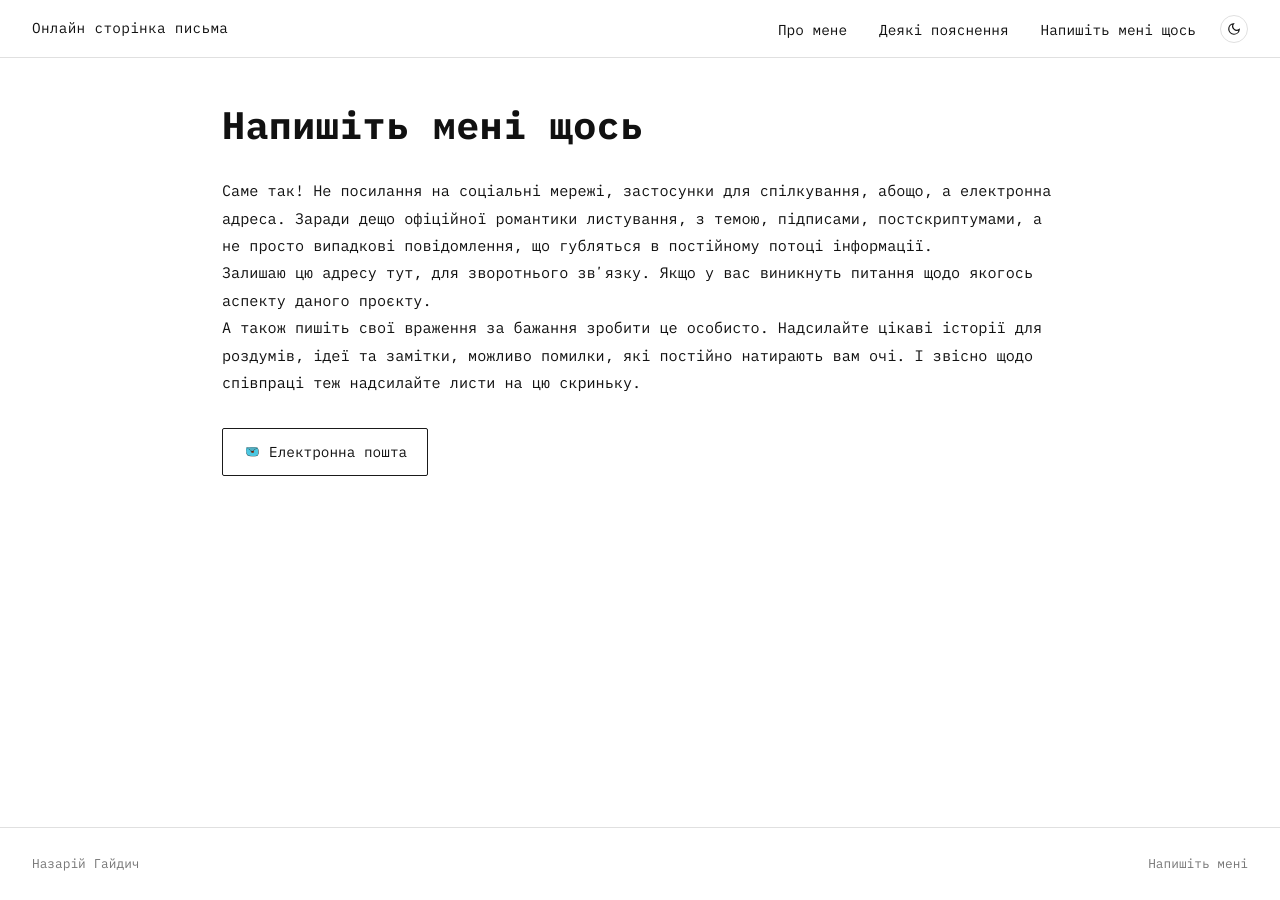
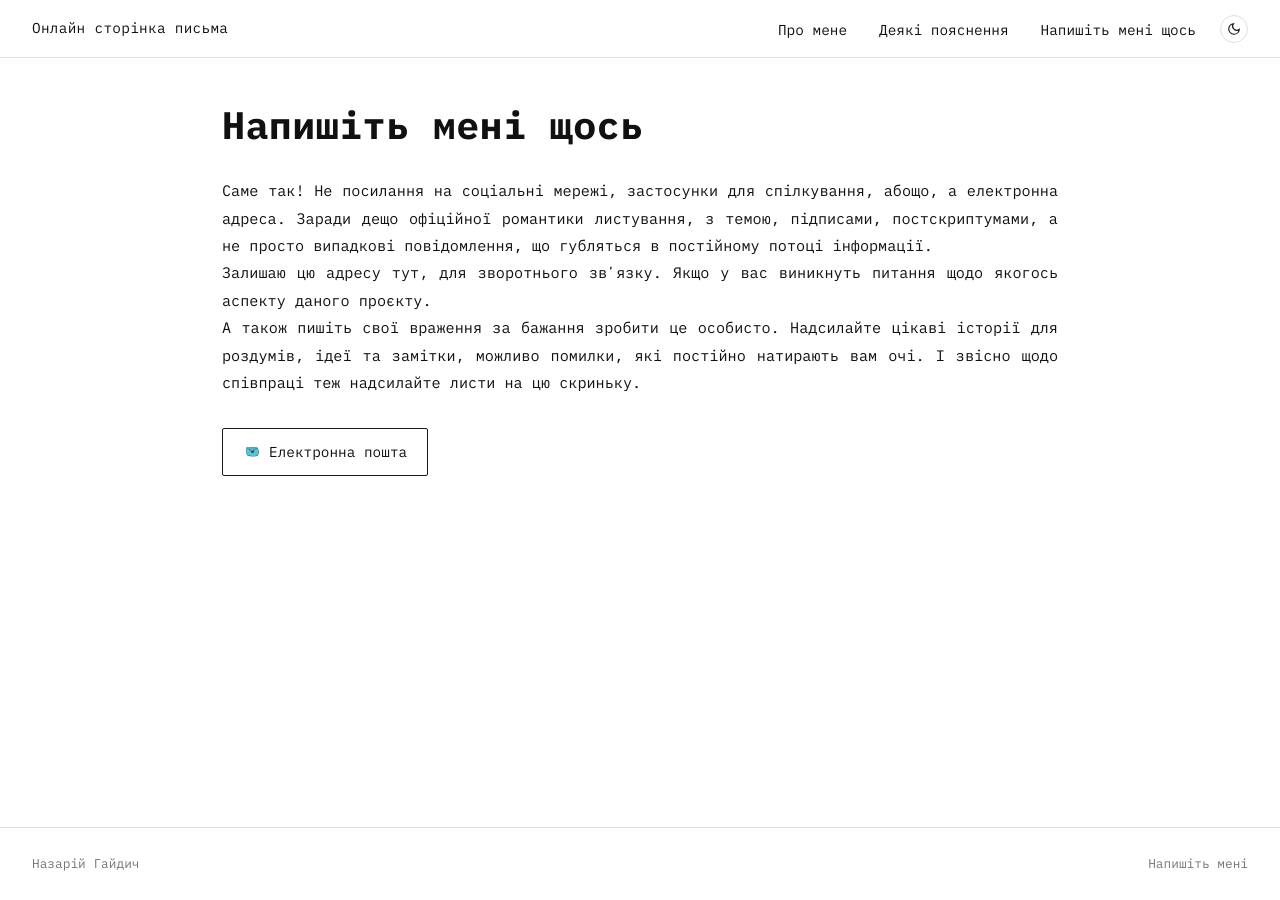
Before and after one commit to nazariihaidych/online-writing-page, a Jekyll site: the page built from pages/contact.md, in a window 1280 px wide. Built offline with Jekyll 4.4.1, drawn with Linux system fonts in a browser that asks for light colours.

Commit message:
Justify text on explanations sections and contact page

```diff
--- a/assets/css/style.css
+++ b/assets/css/style.css
@@ -680,6 +680,7 @@
 
 .toggle-content p {
   margin-bottom: 0.75rem;
+  text-align: justify;
 }
 
 .toggle-content ul {
@@ -860,6 +861,10 @@
   font-size: 0.95rem;
   margin-bottom: 2rem;
   line-height: 1.8;
+}
+
+.contact-intro p {
+  text-align: justify;
 }
 
 blockquote {
```
